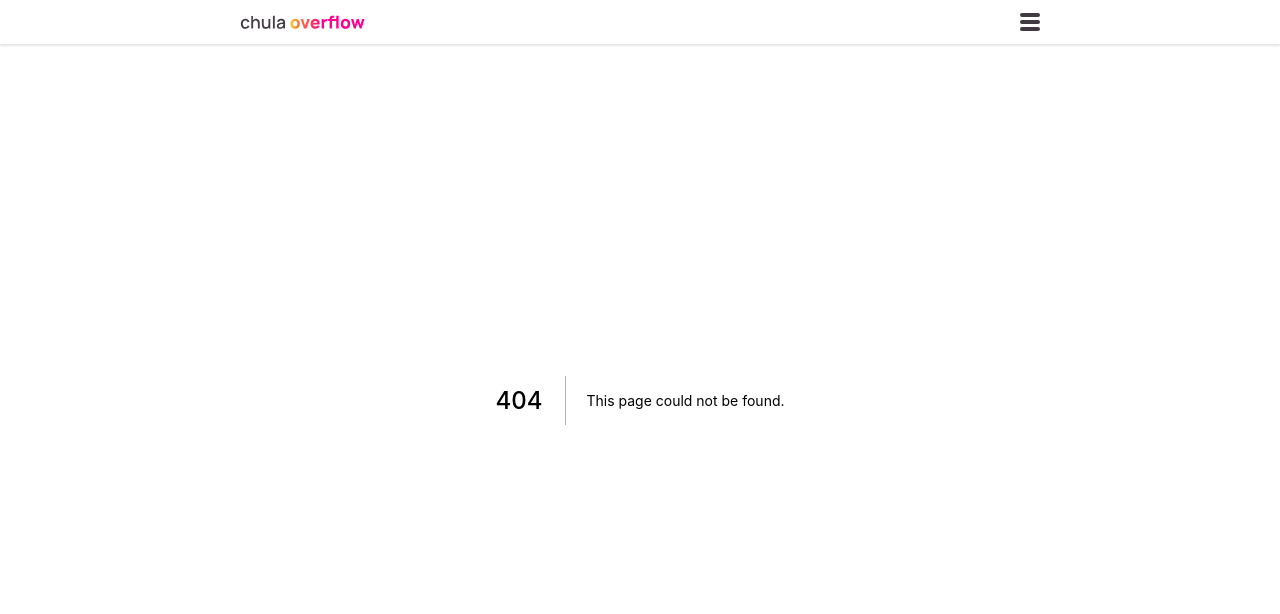
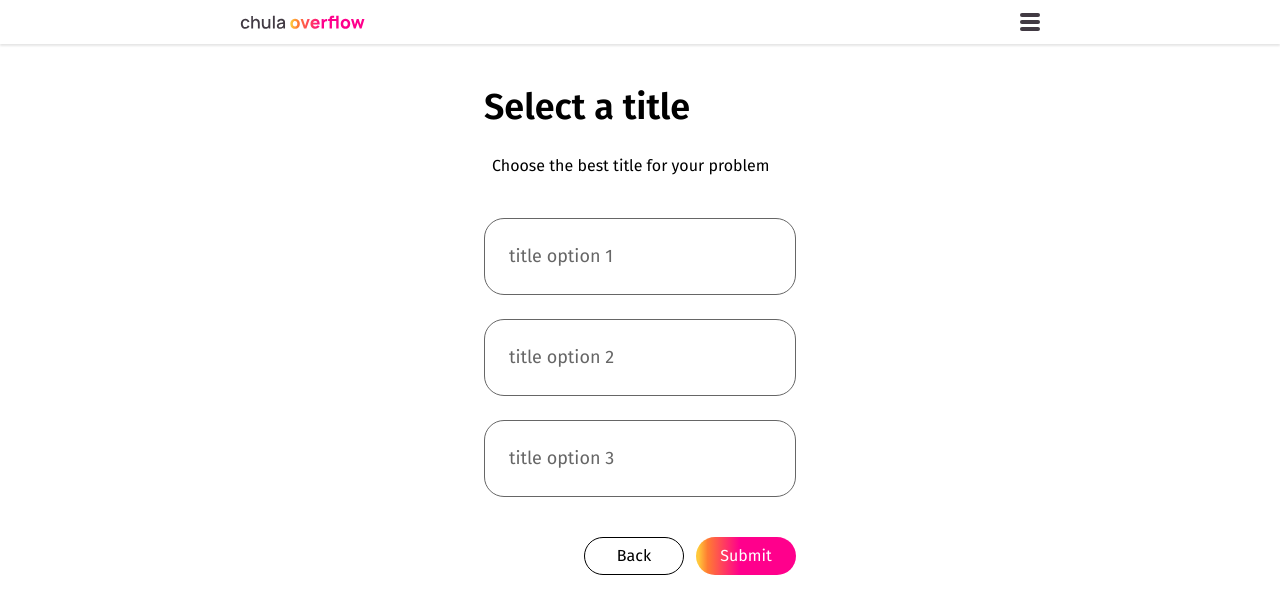
Before and after one commit to chula-overflow/chula-overflow-frontend, a Next.js app: page /title in a window 1280 px wide. Before the commit this address had no page. Shown: the top 614 px of the page. Built offline with nearby package versions, Linux system fonts and the light colour scheme.

Commit message:
feat: title selection page

```diff
--- a/src/pages/create.tsx
+++ b/src/pages/create.tsx
@@ -19,7 +19,7 @@ const Create = () => {
     }
     console.log(subject, year, semester, subSemester, question, answer)
     setErrorMessage("")
-    Router.push("/")
+    Router.push("/title")
   }
 
   return (
@@ -126,7 +126,7 @@ const Create = () => {
                   type="submit"
                   className="flex justify-center items-center text-white bg-cuof-gradient-h h-[38px] w-[100px] rounded-[20px]"
                 >
-                  Submit
+                  Continue
                 </button>
               </div>
             </form>
--- /dev/null
+++ b/src/pages/title.tsx
@@ -0,0 +1,97 @@
+import { useState } from "react"
+import Router from "next/router"
+
+const Title = () => {
+  const [titleSelection, setTitleSelection] = useState("-1")
+  const [errorMessage, setErrorMessage] = useState<string>("")
+
+  const titles = {
+    option1: "title option 1",
+    option2: "title option 2",
+    option3: "title option 3",
+  }
+
+  const onSubmit = () => {
+    if (titleSelection === "-1") {
+      setErrorMessage("Please select a title")
+      return
+    }
+    setErrorMessage("")
+
+    console.log("selected title: ", titleSelection)
+
+    Router.push("/")
+  }
+
+  const handleClick = (option: string) => {
+    setTitleSelection(option)
+    setErrorMessage("")
+  }
+
+  return (
+    <div>
+      <div className="h-screen max-w-[400px] mx-auto pt-[80px] px-[44px] flex flex-col items-center justify-start">
+        <div className="w-full ">
+          <div className="text-[36px] font-semibold">
+            <p>Select a title</p>
+          </div>
+          <div className="mx-2 mt-5 text-[16px]">
+            <p>Choose the best title for your problem</p>
+          </div>
+          <div className="flex flex-col justify-start items-center mt-4 mb-10 text-[18px] text-cuof-grey-02">
+            <button
+              id="option1"
+              onClick={() => handleClick("1")}
+              style={{
+                border: titleSelection === "1" ? "2px solid #000000" : "",
+                color: titleSelection === "1" ? "#000000" : "",
+              }}
+              className="border-cuof-grey-02 border-[1px] rounded-[20px] w-full px-6 py-6 mt-6 "
+            >
+              <p className="text-left">{titles.option1}</p>
+            </button>
+            <button
+              id="option2"
+              onClick={() => handleClick("2")}
+              style={{
+                border: titleSelection === "2" ? "2px solid #000000" : "",
+                color: titleSelection === "2" ? "#000000" : "",
+              }}
+              className="border-cuof-grey-02 border-[1px] rounded-[20px] w-full px-6 py-6 mt-6 "
+            >
+              <p className="text-left">{titles.option2}</p>
+            </button>
+            <button
+              id="option3"
+              onClick={() => handleClick("3")}
+              style={{
+                border: titleSelection === "3" ? "2px solid #000000" : "",
+                color: titleSelection === "3" ? "#000000" : "",
+              }}
+              className="border-cuof-grey-02 border-[1px] rounded-[20px] w-full px-6 py-6 mt-6 "
+            >
+              <p className="text-left">{titles.option3}</p>
+            </button>
+          </div>
+          {errorMessage && <p className="text-red-400 mb-5">{errorMessage}</p>}
+          <div className="self-end flex flex-row justify-end space-x-3">
+            <button
+              className="flex justify-center items-center border-black border-[1px] h-[38px] w-[100px] rounded-[20px]"
+              onClick={Router.back}
+            >
+              Back
+            </button>
+            <button
+              onClick={onSubmit}
+              className="flex justify-center items-center text-white bg-cuof-gradient-h h-[38px] w-[100px] rounded-[20px]"
+            >
+              Submit
+            </button>
+          </div>
+        </div>
+      </div>
+    </div>
+  )
+}
+
+export default Title
```
